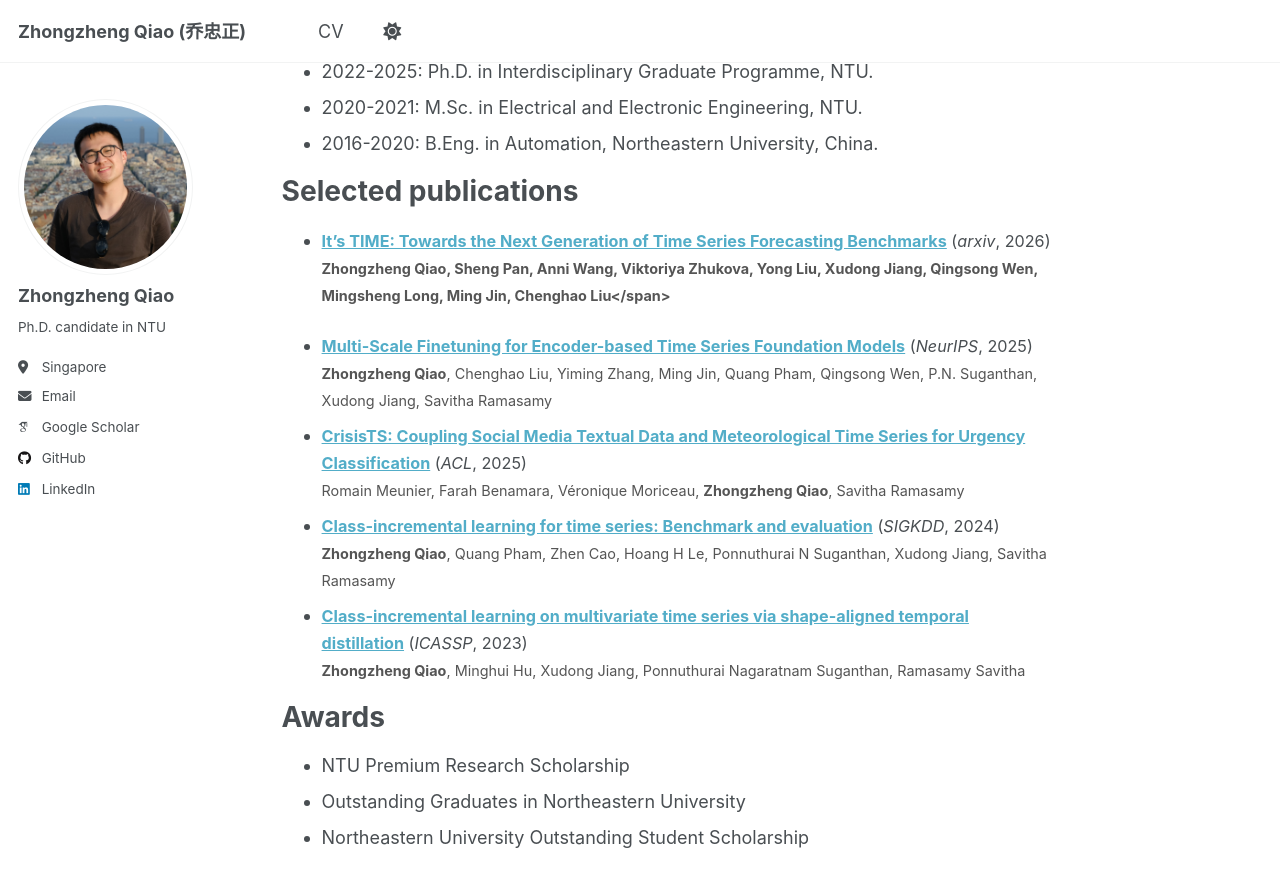
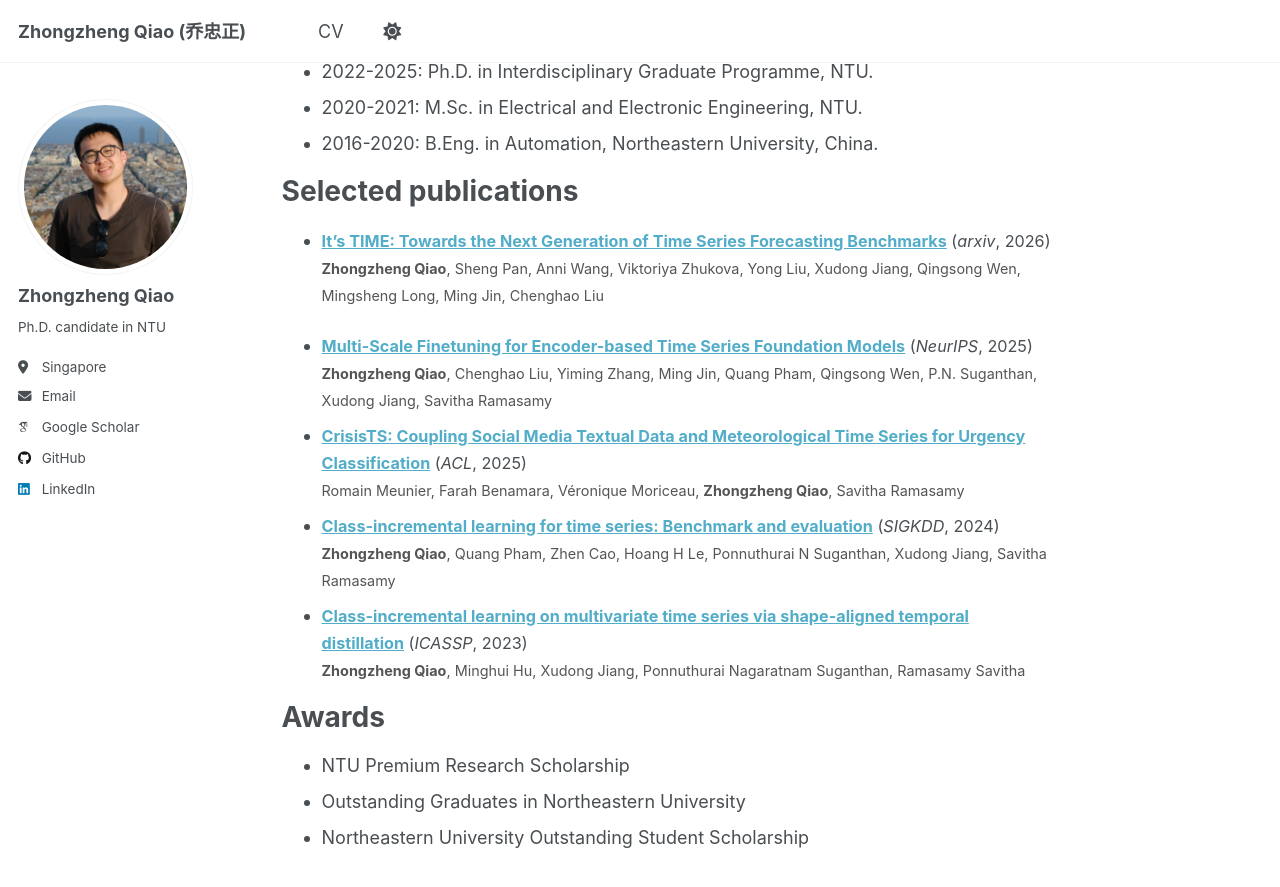
Before and after one commit to zqiao11/zqiao11.github.io, a Jekyll site: the page built from _pages/about.md, in a window 1280 px wide and 900 px high, scrolled down 967 px. Shown: the top 887 px of the window. Built offline with Jekyll 4.4.1, drawn with Linux system fonts in a browser that asks for light colours; some web fonts are replaced.

Commit message:
Update Experiences and Publications

```diff
--- a/_pages/about.md
+++ b/_pages/about.md
@@ -54,7 +54,7 @@ Education
 Selected publications
 ======
 - <span class="pub-title">**[It's TIME: Towards the Next Generation of Time Series Forecasting Benchmarks](https://arxiv.org/abs/2602.12147)** (*arxiv*, 2026)</span>
-  <span class="pub-authors"><strong>Zhongzheng Qiao, Sheng Pan, Anni Wang, Viktoriya Zhukova, Yong Liu, Xudong Jiang, Qingsong Wen, Mingsheng Long, Ming Jin, Chenghao Liu</span>
+  <span class="pub-authors"><strong>Zhongzheng Qiao</strong>, Sheng Pan, Anni Wang, Viktoriya Zhukova, Yong Liu, Xudong Jiang, Qingsong Wen, Mingsheng Long, Ming Jin, Chenghao Liu</span>
 
 - <span class="pub-title">**[Multi-Scale Finetuning for Encoder-based Time Series Foundation Models](https://arxiv.org/abs/2506.14087)** (*NeurIPS*, 2025)</span>
   <span class="pub-authors"><strong>Zhongzheng Qiao</strong>, Chenghao Liu, Yiming Zhang, Ming Jin, Quang Pham, Qingsong Wen, P.N. Suganthan, Xudong Jiang, Savitha Ramasamy</span>
```
